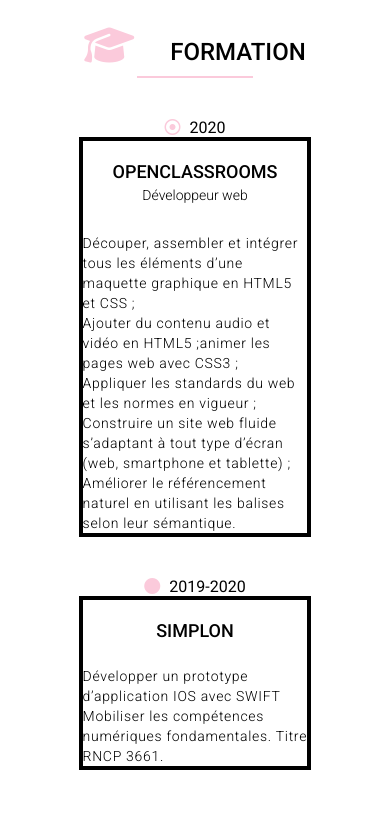
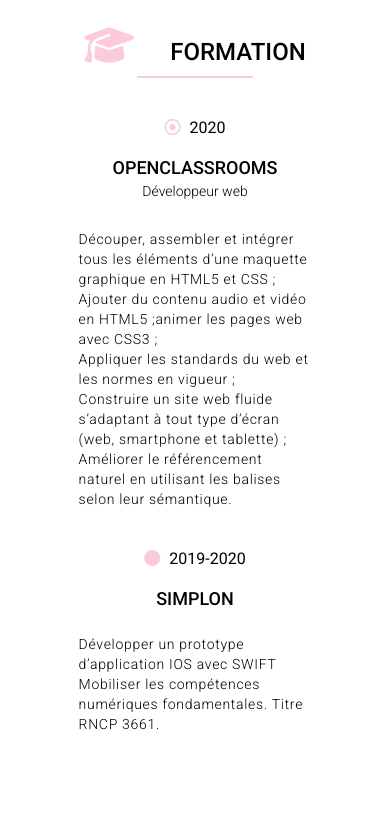
Before and after one commit to MaDaMeDev/P2-MonCv, a plain HTML site: page index.html in a window 390 px wide. Shown: the part 1340-2171 px from the top of the page. Drawn offline with Linux system fonts and the light colour scheme.

Commit message:
indentations/MaJ commentaire

```diff
--- a/styles.css
+++ b/styles.css
@@ -16,15 +16,17 @@ body{
     display: flex;
     background-color: white;
 }
+
 aside {
     background-color: #FBCADB;
     width: 30%;
+}
 
-}
 main {
     width: 70%;
 }
 
+/* -------------------------------------------------------------------------Aside------------------------------------------------------------------------------------- */
 .asideTitle{
     text-align: center;
     background-color: gray;
@@ -45,9 +47,6 @@ main {
     font-size: 14px;
     letter-spacing: 0.05em;
  }
-
-/* ---------------------------------------------Aside--------------------------------------------- */
-
 figure{
     height: 280px;
 }
@@ -59,13 +58,9 @@ img {
     margin: 55px auto;
 }
 
-/* ----------------contact---------------------------------------------------- */
-
 .contact {
     height: 340px;
 }
-
-/* ---------------about-------------------------------- */
 
 .about {
     height: 750px;
@@ -86,13 +81,9 @@ img {
     border-radius: 100%;
     padding: 10px;
     background-color: white;
-
-
 }
 
-
-
-/* --------------------------------------------main---------------------------------------------------- */
+/* ---------------------------------------------------------------------------------main---------------------------------------------------------------------------------- */
 
 /* ---------------------------header--------------------------------- */
 
@@ -114,6 +105,7 @@ h1 span {
 h2 {
 font-weight: 500;
 }
+
 h2 span {
     border-bottom: 2px solid #FBCADB;
 }
@@ -124,11 +116,15 @@ main article {
     width: 90%;
 }
 
+/* ------------------------section---------------------------------------- */
+main section {
+    display: flex;
+    padding-top: 40px;
+}
 .sectionTitle {
     font-weight: 500;
     font-size: 24px;
     padding: 10px;
-
 }
 
 hr {
@@ -137,48 +133,33 @@ hr {
 
 .sectionTitle i {
     font-size: 40px;
-
-}
-/* ------------------------section---------------------------------------- */
-main section {
-    display: flex;
-    padding-top: 40px;
-
-
-
-
+    padding-right: 30px;
+    color: #FBCADB ;
 }
 
 li {
    list-style: none;
 }
 
-
-
-
+/* ------------------------date---------------------------------------- */
 .dates {
     width: 40%;
+}
 
-
-}
 .dates i {
     margin-right: 10px;
     width: 15px;
-
     color:#FBCADB ;
-
 }
 /* --------------------------details------------------------------------- */
 .detail {
     width: 60%;
-
 }
 
 .detail h4 {
     font-weight: 500;
     font-size: 18px;
     padding-bottom: 5px;
-
 }
 
 .detail h5 {
@@ -194,66 +175,46 @@ letter-spacing: 0.05em;
 
 }
 
+/* ---------------------------Recommandations---------------------------------- */
 
-
-
-/* -----------Titre------------ */
-
-
-.sectionTitle i
-
-{
-    padding-right: 30px;
-    color: #FBCADB ;
-
-}
 .recommendations {
    height: 250px;
-
 }
 
 .names {
     display: flex;
 }
 
-
 .names ul {
     margin: 50px 100px 50px 0;
 }
 
-/* ----------------------------------Responsive----------------------- */
-@media all and (max-width: 1024px)
+/* ---------------------------------------------------------------------------------------------Responsive--------------------------------------------------------------- */
 
-{
-
-
+@media all and (max-width: 1024px){
     body{
-
         background-color: inherit;
     }
     .container {
-
         flex-direction: column;
         width: auto;
     }
+    /* -----------------------------------Aside------------------------------------- */
     aside {
         width: 100%;
-
     }
 
     .about {
         height: 250px;
-
     }
 
     .about p {
         text-align: justify;
-
         width: 80%;
     }
 
+    /* -----------------------------------Main------------------------------------ */
     main {
-
         width: 100%;
         display: flex;
         flex-direction: column;
@@ -261,6 +222,10 @@ letter-spacing: 0.05em;
 
     main header {
         margin: 30px auto;
+    }
+
+    main section {
+        flex-direction: column;
     }
 
     .sectionTitle {
@@ -276,43 +241,29 @@ hr {
         position: relative;
         width: 40%;
     }
+
     .sectionTitle i {
         font-size: 40px;
     }
-/* ------------------------section---------------------------------------- */
 
-
-main section {
-    flex-direction: column;
-
-}
     .dates {
         width: 100%;
         text-align: center;
     }
 
-
     .detail {
-    border: 4px solid black;
         width: 80%;
         display: flex;
         flex-direction: column;
         padding-top: 20px;
     }
+
     .detail p {
         margin-top:20px;
         line-height: 20px;
     }
 
-
     .names ul {
         margin: 50px ;
     }
-
-
-
-/* ------------titre----------------- */
-
-
-
 }
```
Lines whose indentation alone changed are shown as unchanged.
